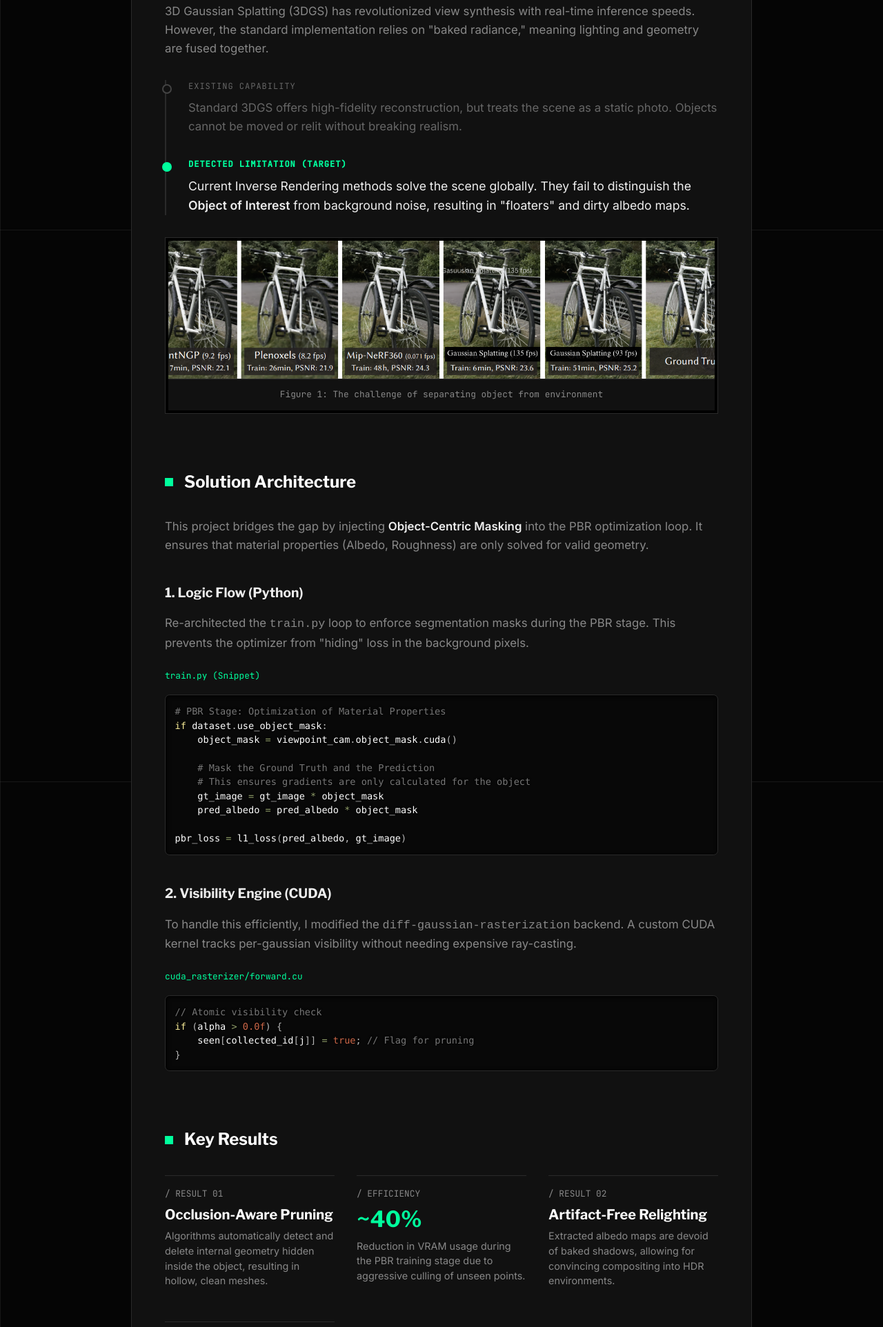
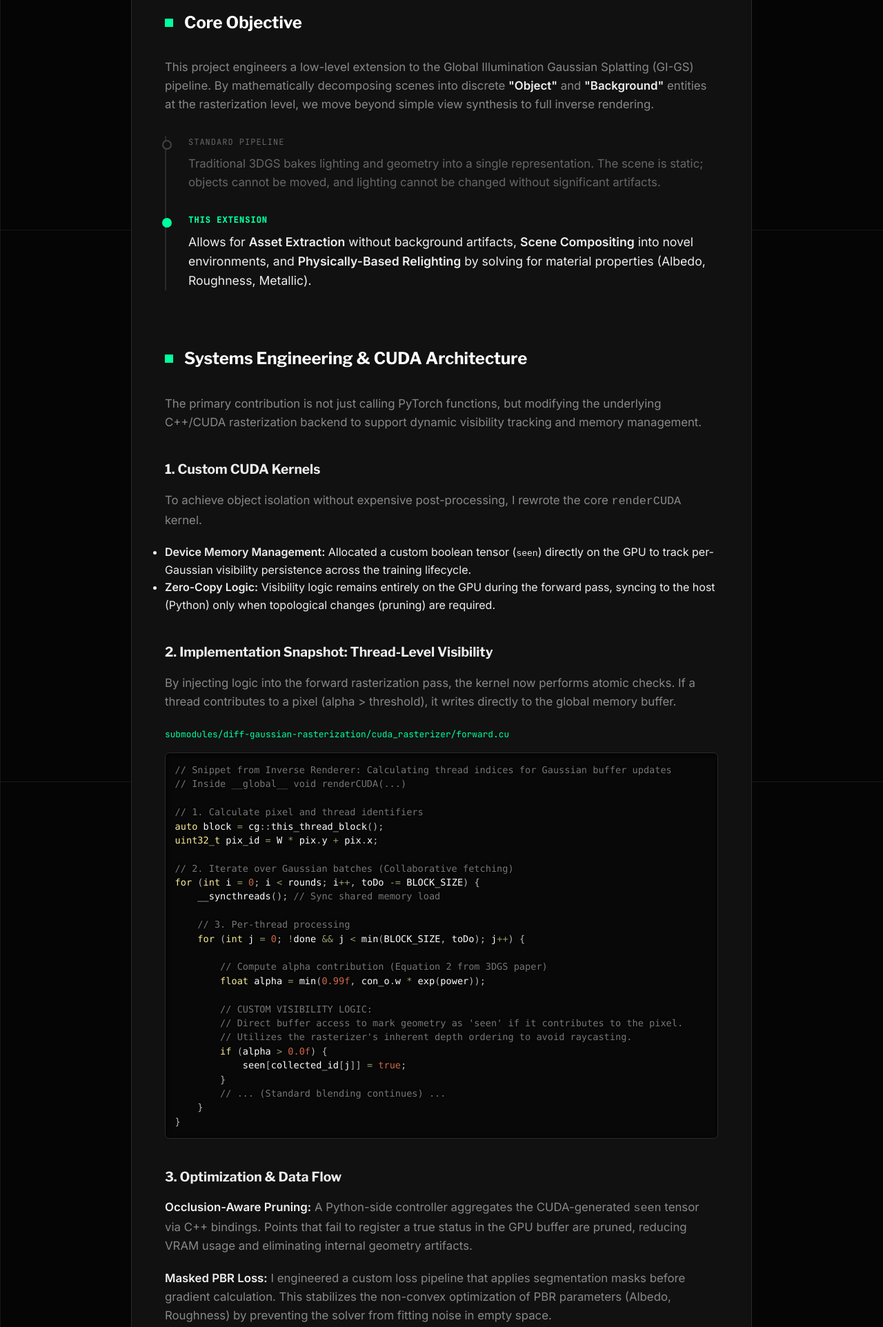
Before and after one commit to condescendo/Project-Page, a plain HTML site: page index.html in a window 1280 px wide. Shown: the part 467-2391 px from the top of the page at 69% size. Drawn offline with nearby package versions, Linux system fonts and the light colour scheme.

Commit message:
Update title and restructure sections in index.html

```diff
--- a/index.html
+++ b/index.html
@@ -3,7 +3,7 @@
 <head>
     <meta charset="UTF-8">
     <meta name="viewport" content="width=device-width, initial-scale=1.0">
-    <title>Object-Centric Inverse Rendering | Hybrid Pipeline</title>
+    <title>Object-Centric Inverse Rendering In Gaussian SPlatting </title>
 
     <link rel="preconnect" href="https://fonts.googleapis.com">
     <link rel="preconnect" href="https://fonts.gstatic.com" crossorigin>
@@ -118,7 +118,7 @@
 
         strong { color: var(--text-primary); font-weight: 600; }
 
-        /* --- NEW: Context Log (Replacing the Comparator Boxes) --- */
+        /* --- Context Log --- */
         .context-log {
             margin: 2rem 0;
             border-left: 2px solid var(--border-color);
@@ -130,11 +130,10 @@
             position: relative;
         }
 
-        /* The small dots on the timeline */
         .log-entry::before {
             content: '';
             position: absolute;
-            left: -2.4rem; /* Aligns with the border */
+            left: -2.4rem;
             top: 6px;
             width: 10px;
             height: 10px;
@@ -152,22 +151,19 @@
             display: block;
         }
 
-        /* Style for the "Good" part (Greyed out to not distract) */
         .log-entry.baseline .log-label { color: #666; }
         .log-entry.baseline p { color: #666; }
 
-        /* Style for the "Problem" part (Highlighted) */
         .log-entry.target .log-label { color: var(--accent); font-weight: bold; }
         .log-entry.target::before { border-color: var(--accent); background: var(--accent); }
         .log-entry.target p { color: var(--text-primary); font-size: 1.1rem; }
 
 
-        /* --- NEW: Tech Specs (Replacing Bento Grid) --- */
-        /* Clean, border-based layout. No boxes. */
+        /* --- Specs Grid --- */
         .specs-grid {
             display: grid;
             grid-template-columns: repeat(auto-fit, minmax(240px, 1fr));
-            gap: 3rem 2rem; /* Row gap, Column gap */
+            gap: 3rem 2rem;
             margin-top: 2rem;
         }
 
@@ -203,33 +199,12 @@
             line-height: 1.5;
         }
 
-        /* Specific accent styling for the Metric number */
         .highlight-metric {
             color: var(--accent);
             font-size: 2rem;
         }
 
-        /* --- Media Wrappers --- */
-        .media-wrapper {
-            margin: 2rem 0;
-            border: 1px solid var(--border-color);
-            background: #000;
-            padding: 4px;
-        }
-        .media-wrapper video, .media-wrapper img {
-            width: 100%; height: auto; display: block;
-        }
-        .caption {
-            padding: 0.75rem;
-            background: var(--bg-card);
-            color: var(--text-secondary);
-            font-size: 0.8rem;
-            text-align: center;
-            border-top: 1px solid var(--border-color);
-            font-family: 'JetBrains Mono', monospace;
-        }
-
-        /* --- Clean Code Blocks (No Animation) --- */
+        /* --- Code Blocks --- */
         pre[class*="language-"] {
             background: var(--code-bg) !important;
             border: 1px solid var(--border-color);
@@ -284,69 +259,88 @@
 
     <div class="container">
         <header>
-            <h1>Object-Centric<br>Inverse Rendering</h1>
-            <div class="subtitle">A Hybrid Python/CUDA Pipeline</div>
+            <h1>Object-Centric<br>Inverse Rendering in Gaussian Splatting</h1>
+            <div class="subtitle">An ongoing project under the chair of Augmented Vision @ DFKI and RPTU kaiserslautern</div>
         </header>
 
         <section>
-            <h2>Context & Motivation</h2>
+            <h2>Core Objective</h2>
             <p>
-                3D Gaussian Splatting (3DGS) has revolutionized view synthesis with real-time inference speeds. However, the standard implementation relies on "baked radiance," meaning lighting and geometry are fused together.
+                This project engineers a low-level extension to the Global Illumination Gaussian Splatting (GI-GS) pipeline. By mathematically decomposing scenes into discrete <strong>"Object"</strong> and <strong>"Background"</strong> entities at the rasterization level, we move beyond simple view synthesis to full inverse rendering.
             </p>
+
 
             <div class="context-log">
 
                 <div class="log-entry baseline">
-                    <span class="log-label">Existing Capability</span>
-                    <p>Standard 3DGS offers high-fidelity reconstruction, but treats the scene as a static photo. Objects cannot be moved or relit without breaking realism.</p>
+                    <span class="log-label">Standard Pipeline</span>
+                    <p>Traditional 3DGS bakes lighting and geometry into a single representation. The scene is static; objects cannot be moved, and lighting cannot be changed without significant artifacts.</p>
                 </div>
 
                 <div class="log-entry target">
-                    <span class="log-label">Detected Limitation (Target)</span>
-                    <p>Current Inverse Rendering methods solve the scene globally. They fail to distinguish the <strong>Object of Interest</strong> from background noise, resulting in "floaters" and dirty albedo maps.</p>
+                    <span class="log-label">This Extension</span>
+                    <p>Allows for <strong>Asset Extraction</strong> without background artifacts, <strong>Scene Compositing</strong> into novel environments, and <strong>Physically-Based Relighting</strong> by solving for material properties (Albedo, Roughness, Metallic).</p>
                 </div>
 
-            </div>
-
-            <div class="media-wrapper">
-                <img src="GaussianSplatting.png" alt="Visualizing the artifact problem" style="min-height: 200px; object-fit: cover; background: #222;">
-                <div class="caption">Figure 1: The challenge of separating object from environment</div>
             </div>
         </section>
 
         <section>
-            <h2>Solution Architecture</h2>
+            <h2>Systems Engineering & CUDA Architecture</h2>
             <p>
-                This project bridges the gap by injecting <strong>Object-Centric Masking</strong> into the PBR optimization loop. It ensures that material properties (Albedo, Roughness) are only solved for valid geometry.
+                The primary contribution is not just calling PyTorch functions, but modifying the underlying C++/CUDA rasterization backend to support dynamic visibility tracking and memory management.
             </p>
 
-            <h3>1. Logic Flow (Python)</h3>
+
+            <h3>1. Custom CUDA Kernels</h3>
             <p>
-                Re-architected the <code>train.py</code> loop to enforce segmentation masks during the PBR stage. This prevents the optimizer from "hiding" loss in the background pixels.
+                To achieve object isolation without expensive post-processing, I rewrote the core <code>renderCUDA</code> kernel.
+            </p>
+            <ul>
+                <li><strong>Device Memory Management:</strong> Allocated a custom boolean tensor (<code>seen</code>) directly on the GPU to track per-Gaussian visibility persistence across the training lifecycle.</li>
+                <li><strong>Zero-Copy Logic:</strong> Visibility logic remains entirely on the GPU during the forward pass, syncing to the host (Python) only when topological changes (pruning) are required.</li>
+            </ul>
+
+            <h3>2. Implementation Snapshot: Thread-Level Visibility</h3>
+            <p>
+                By injecting logic into the forward rasterization pass, the kernel now performs atomic checks. If a thread contributes to a pixel (alpha > threshold), it writes directly to the global memory buffer.
             </p>
 
-            <span class="file-path">train.py (Snippet)</span>
-<pre><code class="language-python"># PBR Stage: Optimization of Material Properties
-if dataset.use_object_mask:
-    object_mask = viewpoint_cam.object_mask.cuda()
+            <span class="file-path">submodules/diff-gaussian-rasterization/cuda_rasterizer/forward.cu</span>
+<pre><code class="language-cpp">// Snippet from Inverse Renderer: Calculating thread indices for Gaussian buffer updates
+// Inside __global__ void renderCUDA(...)
 
-    # Mask the Ground Truth and the Prediction
-    # This ensures gradients are only calculated for the object
-    gt_image = gt_image * object_mask
-    pred_albedo = pred_albedo * object_mask
+// 1. Calculate pixel and thread identifiers
+auto block = cg::this_thread_block();
+uint32_t pix_id = W * pix.y + pix.x;
 
-pbr_loss = l1_loss(pred_albedo, gt_image)</code></pre>
+// 2. Iterate over Gaussian batches (Collaborative fetching)
+for (int i = 0; i < rounds; i++, toDo -= BLOCK_SIZE) {
+    __syncthreads(); // Sync shared memory load
 
-            <h3>2. Visibility Engine (CUDA)</h3>
+    // 3. Per-thread processing
+    for (int j = 0; !done && j < min(BLOCK_SIZE, toDo); j++) {
+
+        // Compute alpha contribution (Equation 2 from 3DGS paper)
+        float alpha = min(0.99f, con_o.w * exp(power));
+
+        // CUSTOM VISIBILITY LOGIC:
+        // Direct buffer access to mark geometry as 'seen' if it contributes to the pixel.
+        // Utilizes the rasterizer's inherent depth ordering to avoid raycasting.
+        if (alpha > 0.0f) {
+            seen[collected_id[j]] = true;
+        }
+        // ... (Standard blending continues) ...
+    }
+}</code></pre>
+
+            <h3>3. Optimization & Data Flow</h3>
             <p>
-                To handle this efficiently, I modified the <code>diff-gaussian-rasterization</code> backend. A custom CUDA kernel tracks per-gaussian visibility without needing expensive ray-casting.
+                <strong>Occlusion-Aware Pruning:</strong> A Python-side controller aggregates the CUDA-generated <code>seen</code> tensor via C++ bindings. Points that fail to register a true status in the GPU buffer are pruned, reducing VRAM usage and eliminating internal geometry artifacts.
             </p>
-
-            <span class="file-path">cuda_rasterizer/forward.cu</span>
-<pre><code class="language-cpp">// Atomic visibility check
-if (alpha > 0.0f) {
-    seen[collected_id[j]] = true; // Flag for pruning
-}</code></pre>
+            <p>
+                <strong>Masked PBR Loss:</strong> I engineered a custom loss pipeline that applies segmentation masks before gradient calculation. This stabilizes the non-convex optimization of PBR parameters (Albedo, Roughness) by preventing the solver from fitting noise in empty space.
+            </p>
         </section>
 
         <section>
@@ -355,26 +349,26 @@ if (alpha > 0.0f) {
             <div class="specs-grid">
 
                 <div class="spec-item">
-                    <div class="spec-header">/ Result 01</div>
-                    <div class="spec-value">Occlusion-Aware Pruning</div>
+                    <div class="spec-header">/ Asset Extraction</div>
+                    <div class="spec-value">Clean Geometry</div>
                     <p class="spec-desc">
-                        Algorithms automatically detect and delete internal geometry hidden inside the object, resulting in hollow, clean meshes.
+                        Clean separation of geometry without background artifacts or "floaters," enabling direct export to standard 3D engines.
                     </p>
                 </div>
 
                 <div class="spec-item">
-                    <div class="spec-header">/ Efficiency</div>
-                    <div class="spec-value highlight-metric">~40%</div>
+                    <div class="spec-header">/ Result</div>
+                    <div class="spec-value">PBR Relighting</div>
                     <p class="spec-desc">
-                        Reduction in VRAM usage during the PBR training stage due to aggressive culling of unseen points.
+                        Extracted objects react realistically to new lighting conditions because the pipeline solves for intrinsic material properties (Albedo, Roughness).
                     </p>
                 </div>
 
                 <div class="spec-item">
-                    <div class="spec-header">/ Result 02</div>
-                    <div class="spec-value">Artifact-Free Relighting</div>
+                    <div class="spec-header">/ Optimization</div>
+                    <div class="spec-value">Occlusion Pruning</div>
                     <p class="spec-desc">
-                        Extracted albedo maps are devoid of baked shadows, allowing for convincing compositing into HDR environments.
+                        Automatic detection and deletion of internal geometry hidden inside the object, resulting in lighter, hollow meshes.
                     </p>
                 </div>
 
@@ -390,22 +384,30 @@ if (alpha > 0.0f) {
         </section>
 
         <section>
-            <h2>Tech Stack</h2>
+            <h2>Build Environment</h2>
             <div class="stack-container">
                 <span class="tech-tag">Python 3.8</span>
-                <span class="tech-tag">CUDA C</span>
                 <span class="tech-tag">PyTorch</span>
-                <span class="tech-tag">Pybind11</span>
-                <span class="tech-tag">NVIDIA A100</span>
+                <span class="tech-tag">CUDA 11.6+</span>
+                <span class="tech-tag">C++14</span>
+                <span class="tech-tag">NVIDIA A100 Optimization</span>
+                <span class="tech-tag">Setuptools / CUDAExtension</span>
             </div>
         </section>
 
+            <h2>Citations</h2>
+     <div class="footer-links">
+                <li> <a href="https://repo-sam.inria.fr/fungraph/3d-gaussian-splatting/"> Gaussian Splatting</a>
+                <li> <a href = "https://github.com/stopaimme/GI-GS"> GI-GS</a>
+                <li><a href = "https://av.dfki.de/publications/object-centric-2d-gaussian-splatting-background-removal-and-occlusion-aware-pruning-for-compact-object-models/">Object Centric 2D Gaussian Splatting</a></li>
+        </div>
+
+
         <footer>
-            <div>&copy; 2024 Object-Centric Pipeline</div>
             <div class="footer-links">
-                <a href="#">GitHub</a>
-                <a href="#">LinkedIn</a>
-                <a href="#">Email</a>
+                <a href="https://github.com/condescendo">GitHub</a>
+                <a href="https://www.linkedin.com/in/anushree-bajaj2002/">LinkedIn</a>
+                <a href="anushreebajaj2002@gmail.com">Email</a>
             </div>
         </footer>
     </div>
```
